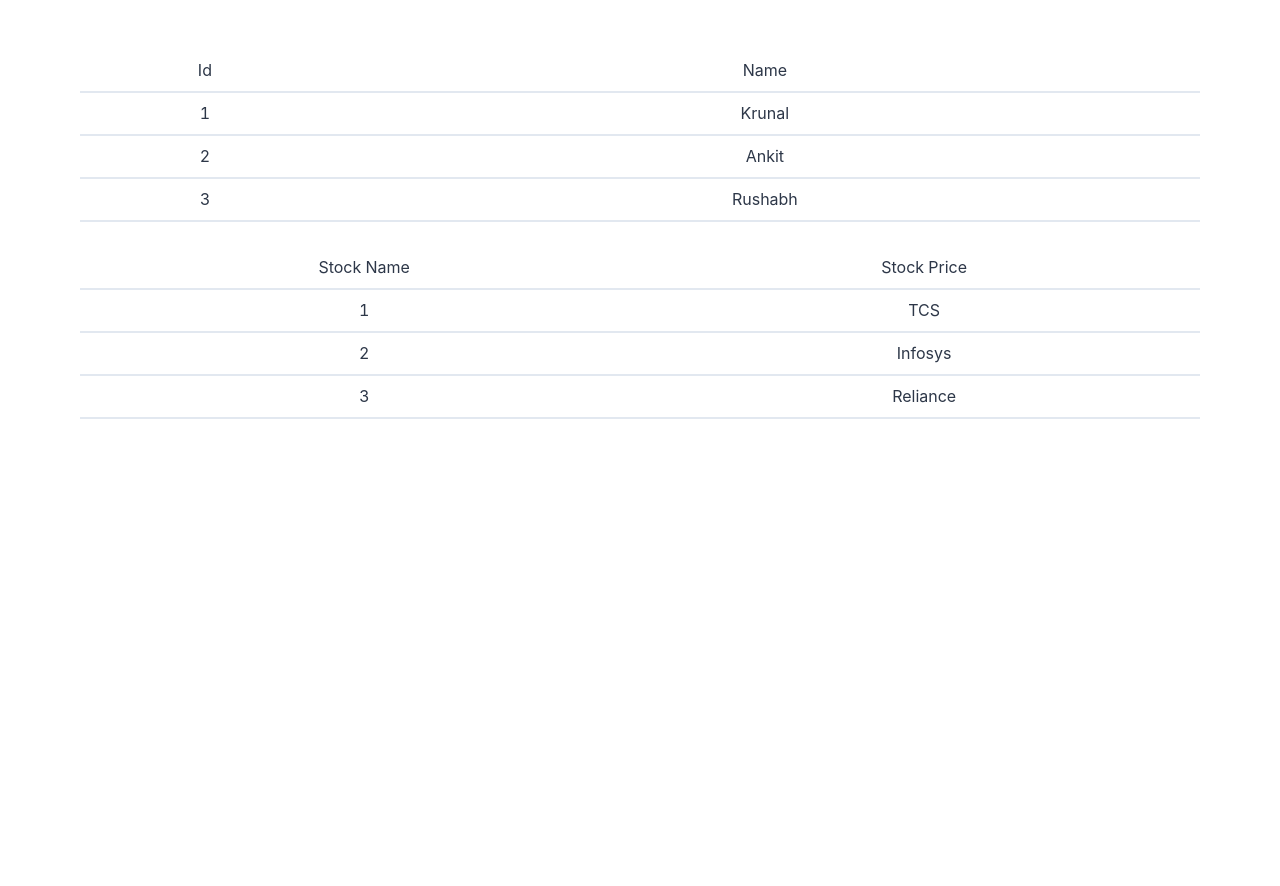
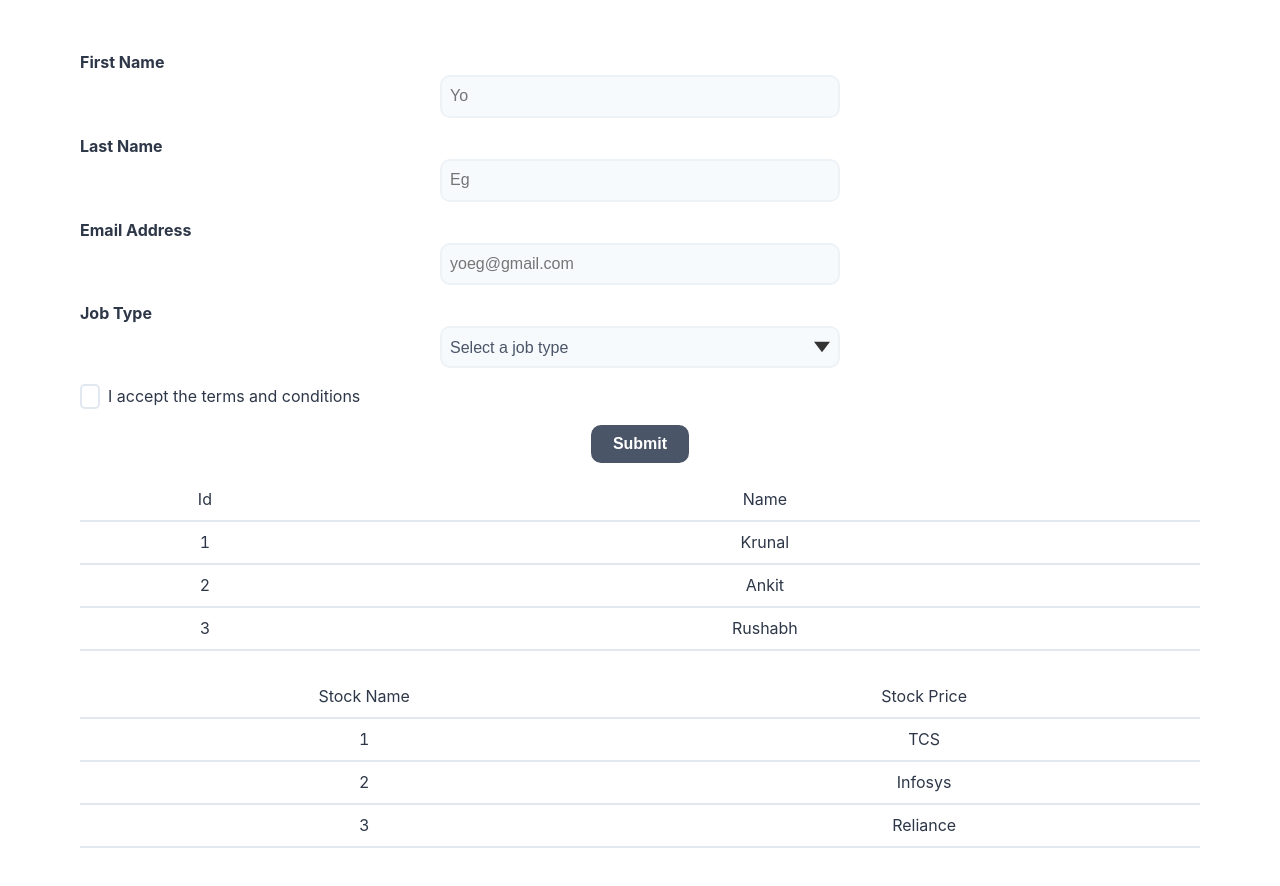
Before and after one commit to youssefelgamrani/reactjs-formik, a React (Create React App) app: page / in a window 1280 px wide. Shown: the top 886 px of the page. Before the commit the page ends 800 px from the top, so only its background shows below. Built offline with nearby package versions, Linux system fonts and the light colour scheme.

Commit message:
add subscription

```diff
--- a/src/App.js
+++ b/src/App.js
@@ -41,7 +41,7 @@
 function App() {
   return (
     <div className="App">
-      {/* <SignupForm /> */}
+      <SignupForm />
       <Users />
       <Stocks />
     </div>
```
